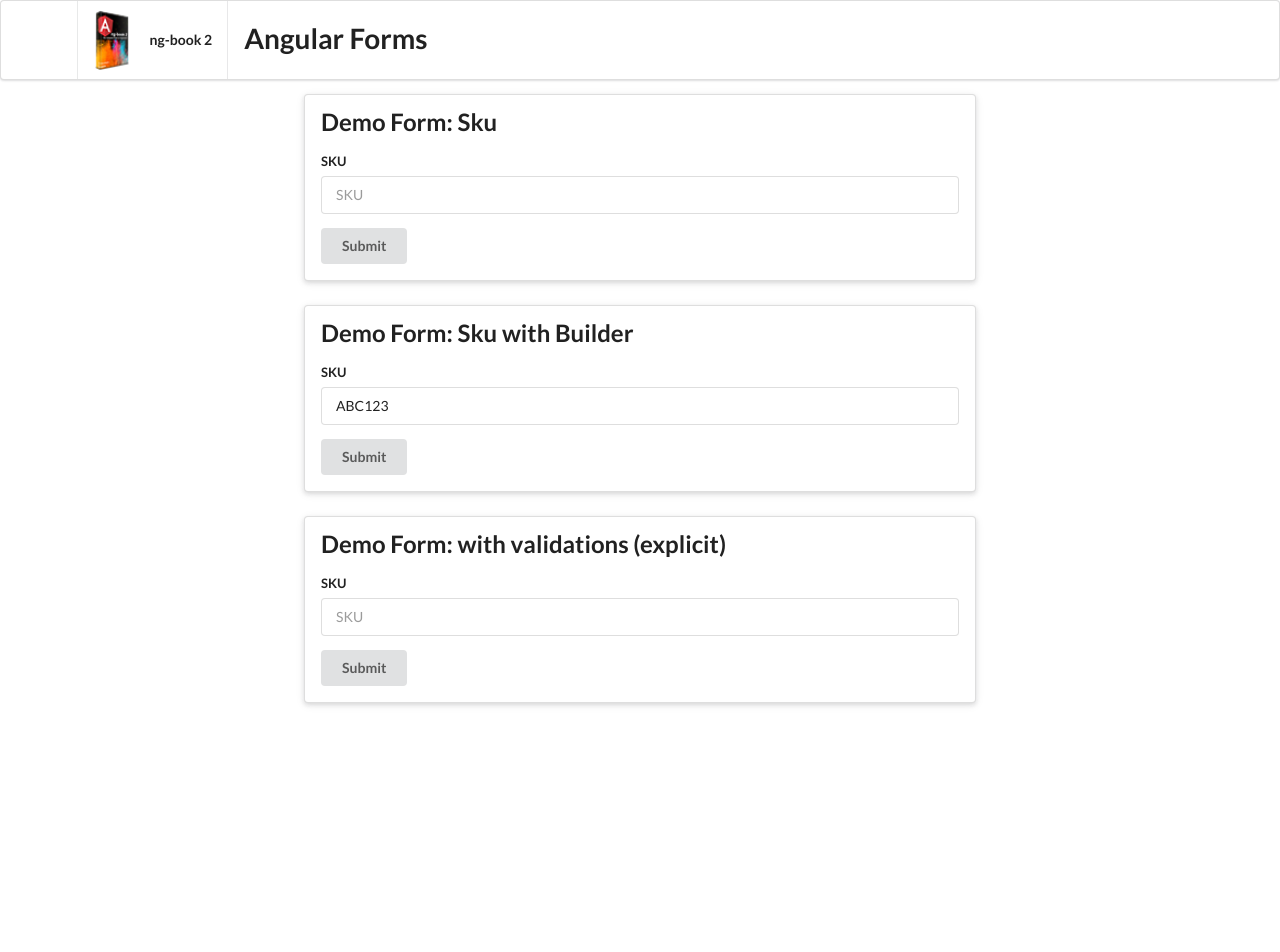
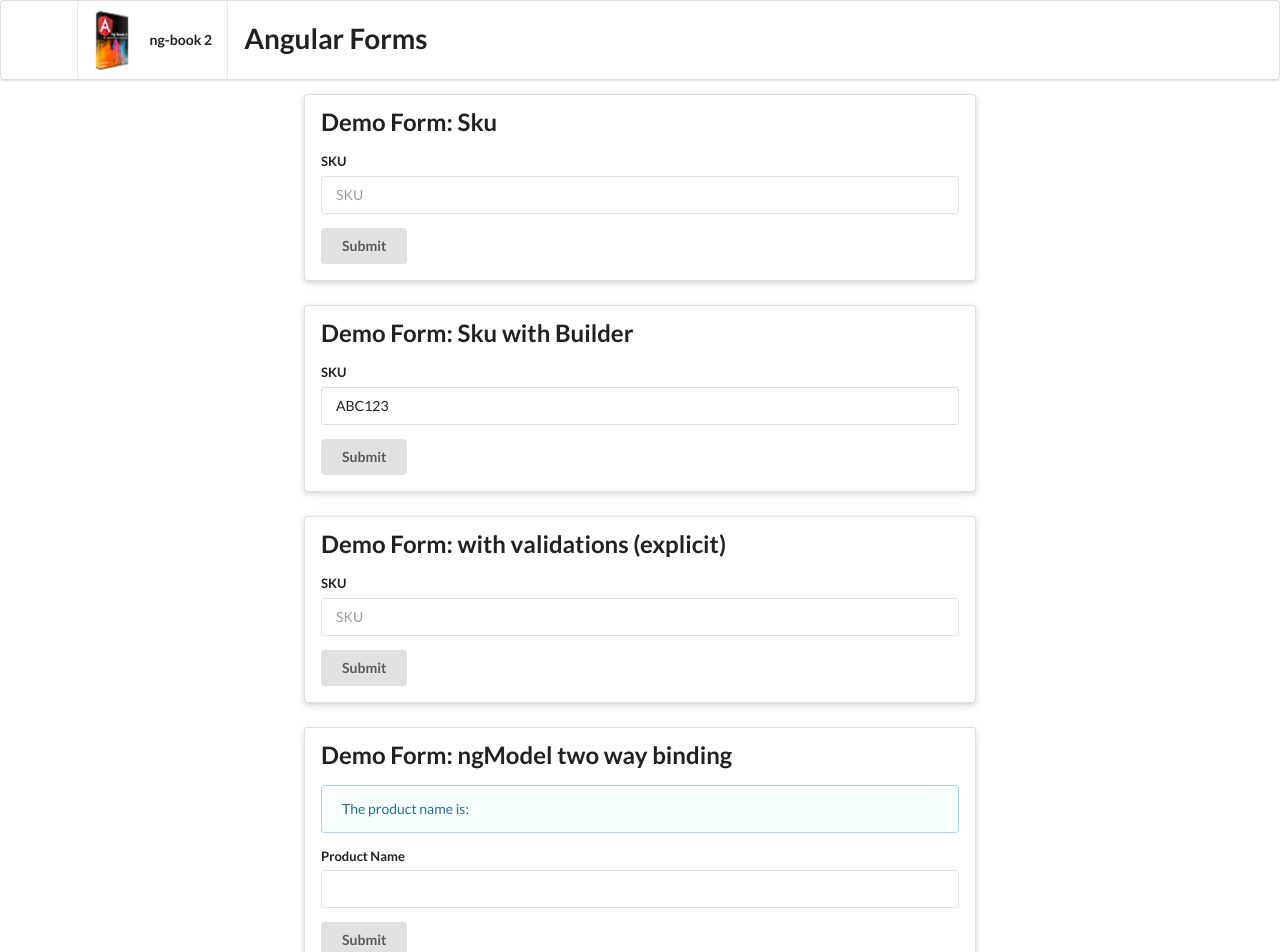
Before and after one commit to ximonmaina/angular-demo-forms, an Angular app: page / in a window 1280 px wide. Shown: the top 952 px of the page. Before the commit the page ends 800 px from the top, so only its background shows below. Built offline with nearby package versions, Linux system fonts and the light colour scheme.

Commit message:
created the demo-form-ng-model

```diff
--- a/src/app/app.component.html
+++ b/src/app/app.component.html
@@ -21,5 +21,7 @@
     <app-demo-form-sku-with-builder></app-demo-form-sku-with-builder>
     <br>
     <app-demo-form-with-validations-explicit></app-demo-form-with-validations-explicit>
+    <br>
+    <app-demo-form-ng-model></app-demo-form-ng-model>
   </div>
 </div>
--- a/src/app/app.module.ts
+++ b/src/app/app.module.ts
@@ -7,6 +7,7 @@
 import { DemoFormSkuComponent } from './demo-form-sku/demo-form-sku.component';
 import {DemoFormSkuWithBuilderComponent} from './demo-form-sku-with-builder/demo-form-sku-with-builder.component';
 import { DemoFormWithValidationsExplicitComponent } from './demo-form-with-validations-explicit/demo-form-with-validations-explicit.component';
+import { DemoFormNgModelComponent } from './demo-form-ng-model/demo-form-ng-model.component';
 
 
 @NgModule({
@@ -14,7 +15,8 @@
     AppComponent,
     DemoFormSkuComponent,
     DemoFormSkuWithBuilderComponent,
-    DemoFormWithValidationsExplicitComponent
+    DemoFormWithValidationsExplicitComponent,
+    DemoFormNgModelComponent
   ],
   imports: [
     BrowserModule,
--- /dev/null
+++ b/src/app/demo-form-ng-model/demo-form-ng-model.component.html
@@ -0,0 +1,15 @@
+<div class="ui raised segment">
+  <h2 class="ui header">Demo Form: ngModel two way binding</h2>
+  <form class="ui form" [formGroup]="myForm" (ngSubmit)="onSubmit(myForm.value)">
+    <div class="ui info message">
+      The product name is: {{productName}}
+    </div>
+    <div class="field">
+      <label for="productNameInput">Product Name</label>
+      <input type="text" id="productNameInput" [formControl]="myForm.get('productName')"
+                    [(ngModel)]="productName" >
+    </div>
+
+    <button type="submit" class="ui button">Submit</button>
+  </form>
+</div>
--- /dev/null
+++ b/src/app/demo-form-ng-model/demo-form-ng-model.component.ts
@@ -0,0 +1,25 @@
+import { Component, OnInit } from '@angular/core';
+import {FormBuilder, FormGroup, Validators} from '@angular/forms';
+
+@Component({
+  selector: 'app-demo-form-ng-model',
+  templateUrl: './demo-form-ng-model.component.html',
+  styleUrls: ['./demo-form-ng-model.component.css']
+})
+export class DemoFormNgModelComponent  {
+
+  myForm: FormGroup;
+  productName: string;
+
+  constructor(fb: FormBuilder) {
+    this.myForm = fb.group({
+      productName: ['', Validators.required]
+    });
+  }
+
+
+  onSubmit(value: string): void {
+    console.log('you submitted value: ', value);
+  }
+
+}
--- a/src/app/demo-form-with-validations-explicit/demo-form-with-validations-explicit.component.html
+++ b/src/app/demo-form-with-validations-explicit/demo-form-with-validations-explicit.component.html
@@ -16,5 +16,6 @@
     <div class="ui error message" *ngIf="!myForm.valid">Form is invalid</div>
 
     <button type="submit" class="ui button">Submit</button>
+
   </form>
 </div>
```
Also changed, not shown: src/app/demo-form-ng-model/demo-form-ng-model.component.css (added), 1 other file (tests, documents, lock files or other folders).
